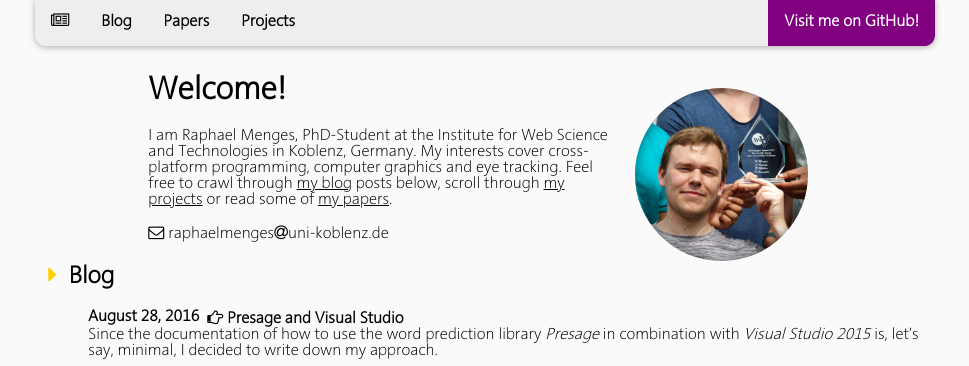
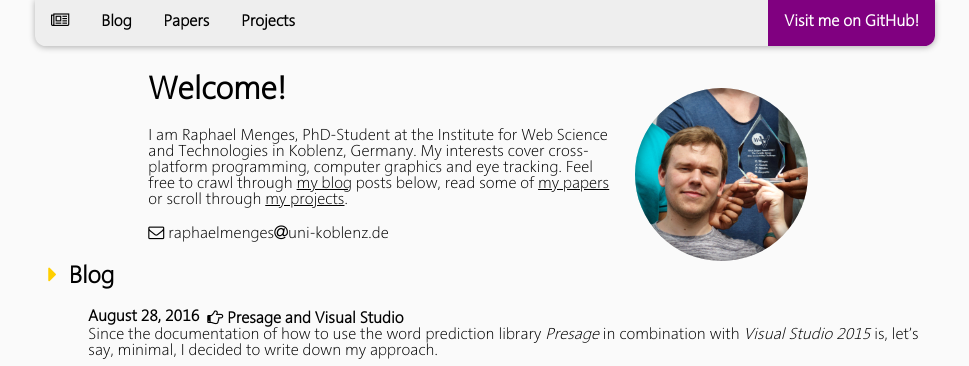
Before and after one commit to raphaelmenges/raphaelmenges.github.io, a Jekyll site: the page built from index.html, in a window 1280 px wide and 900 px high. Shown: the top 366 px of the window, without its empty margins (155-1124 px from the left). Built offline with Jekyll 4.4.1, drawn with Linux system fonts in a browser that asks for light colours.

Commit message:
Edit welcoming text.

```diff
--- a/index.html
+++ b/index.html
@@ -10,7 +10,7 @@ project_labels: ["gtw-browse", "eyegui", "ma", "schaugenau", "jha", "shiphappens
 		<a class="anchor" id="front"></a>
 		<div class="avatar"></div>
 		<h1 class="welcome">Welcome!</h1>
-		<p>I am Raphael Menges, PhD-Student at the Institute for Web Science and Technologies in Koblenz, Germany. My interests cover cross-platform programming, computer graphics and eye tracking. Feel free to crawl through <a href="#blog" class="underlined">my blog</a> posts below, scroll through <a href="#projects" class="underlined">my projects</a> or read some of <a href="#papers" class="underlined">my papers</a>.</p>
+		<p>I am Raphael Menges, PhD-Student at the Institute for Web Science and Technologies in Koblenz, Germany. My interests cover cross-platform programming, computer graphics and eye tracking. Feel free to crawl through <a href="#blog" class="underlined">my blog</a> posts below, read some of <a href="#papers" class="underlined">my papers</a> or scroll through <a href="#projects" class="underlined">my projects</a>.</p>
 		<div class="contact"><i class="fa fa-envelope-o" aria-hidden="true">&nbsp;</i>raphaelmenges<i class="fa fa-at"></i>uni-koblenz.de</div>
 	</div> <!-- front -->
 
```
